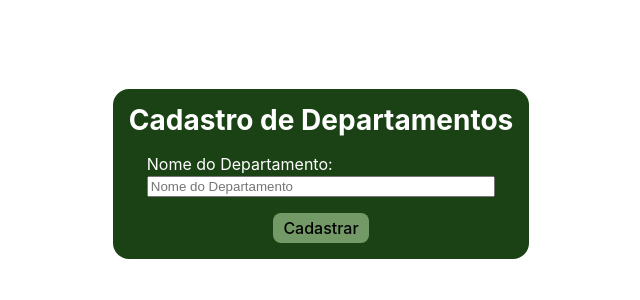
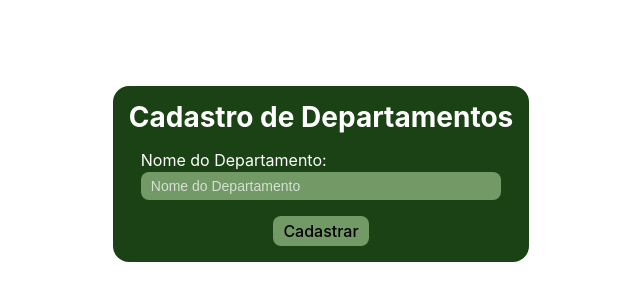
Before and after one commit to Equipe-Meta-Code/WE-COLEB---JJM-Log, a React (Vite) app in the folder frontend/: page / in a window 1280 px wide. Shown: the part 226-526 px from the top of the page, without its empty margins (319-959 px from the left). Built offline with nearby package versions, Linux system fonts and the light colour scheme.

Commit message:
Ajuste nos campos de texto - css

```diff
--- a/frontend/src/components/cadastros/Cadastros.module.css
+++ b/frontend/src/components/cadastros/Cadastros.module.css
@@ -1,3 +1,9 @@
+*{
+    margin: 0;
+    padding: 0;
+    padding: 0;
+}
+
 label,h1{
     color: white;
     margin: 0px;
@@ -9,7 +15,7 @@ label,h1{
     align-items: center;
 }
 .container{
-    max-width: 600px;
+    max-width: 100%;
     border: 0px;
     background-color: #1B4215;
     border-radius: 16px;
@@ -26,12 +32,24 @@ label,h1{
 .campos{
     display: flex;
     flex-direction: column;
-    width: calc(100% - 68px);
+    width: calc(100% - 56px);
     text-align: left;
 }
 
-.inputDepartamento{
+.campoData{
+    display: flex;
+    flex-direction: column;
+    text-align: left;
+    width: 100%;
+}
+.conjuntoData{
+    display: flex;
+    flex-direction: row;
+    gap: 16px;
+    width: calc(100% - 56px);
+}
 
+.inputTexto, .inputDatas{
     padding: 5px 10px;
     border-radius: 8px;
     border: 0px;
@@ -41,16 +59,16 @@ label,h1{
     outline: none;
     transition: border-color 0.3s, box-shadow 0.3s;
 }
-.inputDepartamento:focus {
+.inputTexto:focus {
     border-color: #3e8e41;
     box-shadow: 0 0 8px rgba(76, 175, 80, 0.5);
 }
-.inputDepartamento::placeholder {
+.inputTexto::placeholder {
     color: #ffffff;
     opacity: 0.7;
     font-size: 14px;
 }
-.inputDepartamento:hover {
+.inputTexto:hover {
     background-color: #86b179;
 }
 .botaoCadastrar{
```
